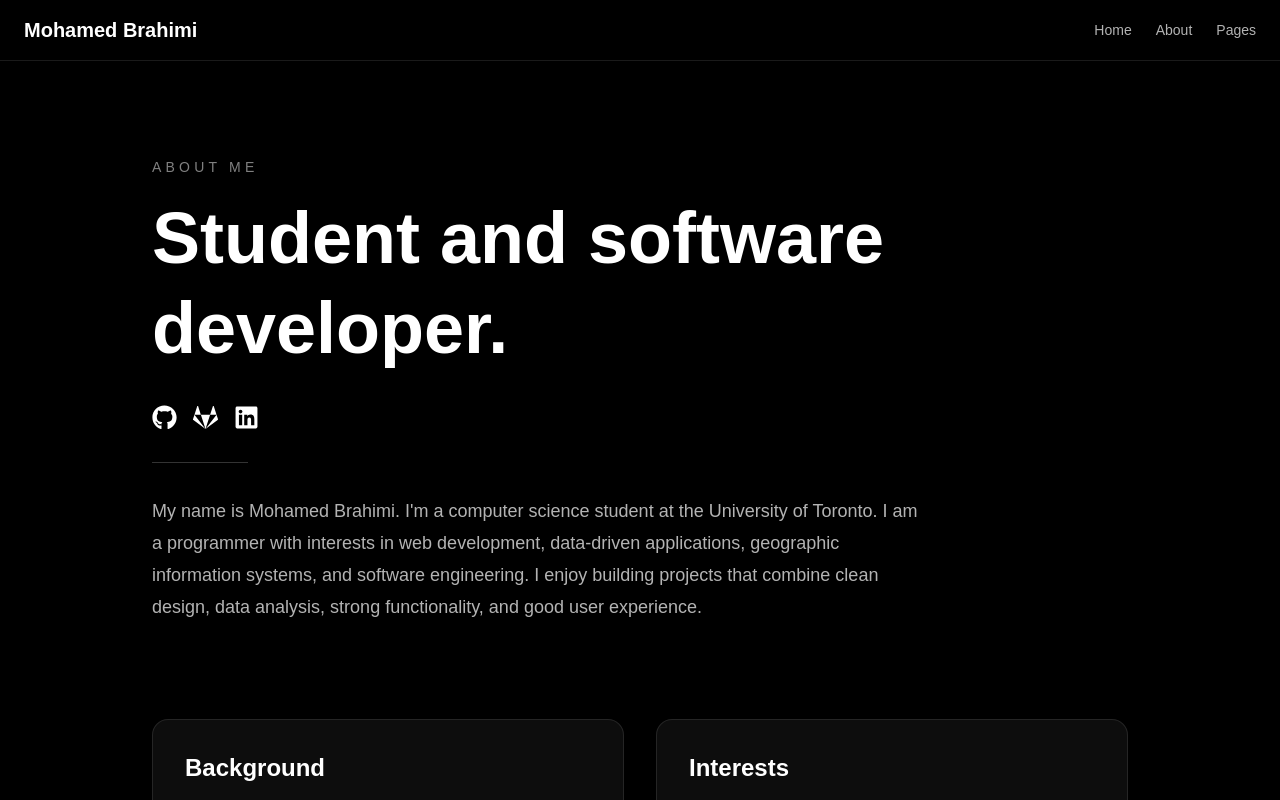
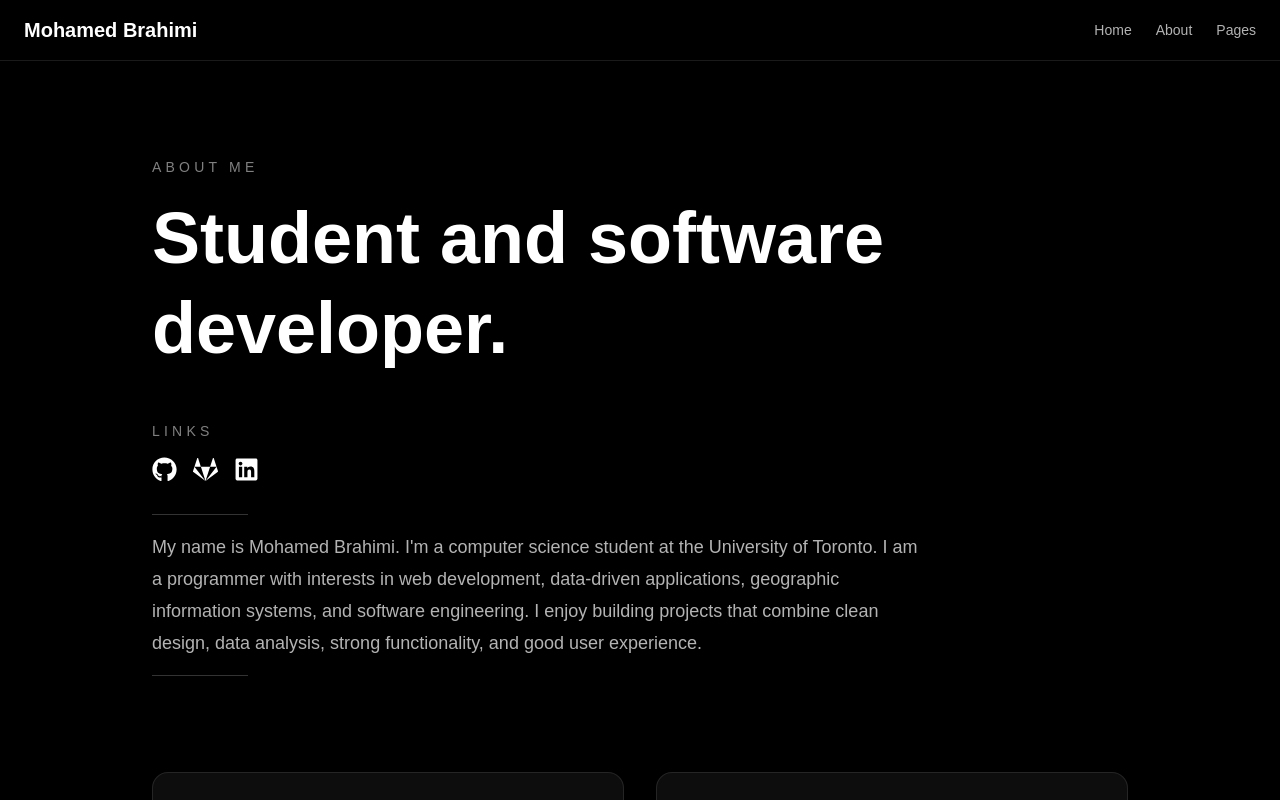
Before and after one commit to mbrahimi25/portfolio, a Next.js app: page /about in a window 1280 px wide. Shown: the top 800 px of the page. Built offline with nearby package versions, Linux system fonts and the light colour scheme.

Commit message:
Added tech stack icons and fixed issues

```diff
--- /dev/null
+++ b/biome.json
@@ -0,0 +1,34 @@
+{
+	"$schema": "https://biomejs.dev/schemas/2.4.15/schema.json",
+	"vcs": {
+		"enabled": true,
+		"clientKind": "git",
+		"useIgnoreFile": true
+	},
+	"files": {
+		"ignoreUnknown": false
+	},
+	"formatter": {
+		"enabled": true,
+		"indentStyle": "tab"
+	},
+	"linter": {
+		"enabled": false,
+		"rules": {
+			"recommended": true
+		}
+	},
+	"javascript": {
+		"formatter": {
+			"quoteStyle": "double"
+		}
+	},
+	"assist": {
+		"enabled": true,
+		"actions": {
+			"source": {
+				"organizeImports": "on"
+			}
+		}
+	}
+}
--- a/package.json
+++ b/package.json
@@ -19,6 +19,7 @@
     "react-icons": "^5.6.0"
   },
   "devDependencies": {
+    "@biomejs/biome": "2.4.15",
     "@tailwindcss/postcss": "^4",
     "@types/node": "^20",
     "@types/react": "^19",
--- a/src/app/lichess-dashboard-project/page.tsx
+++ b/src/app/lichess-dashboard-project/page.tsx
@@ -3,6 +3,7 @@ import Footer from "@/components/Footer";
 import ArticleHero from "@/sections/ArticleHero";
 
 import Image from "next/image";
+import { SiDjango, SiLichess, SiHtml5, SiCss } from "react-icons/si";
 
 export default function LichessDashboardProjectPage() {
   return (
@@ -16,7 +17,12 @@ export default function LichessDashboardProjectPage() {
         link="https://lichess-dashboard.vercel.app/"
         github="https://github.com/mbrahimi25/lichess-dashboard"
         gitlab="https://gitlab.com/mbrahimi25/lichess-dashboard"
-      />
+        >
+        <SiDjango size={25} className="transition duration-200 hover:scale-120"/>
+        <SiHtml5 size={25} className="transition duration-200 hover:scale-120"/>
+        <SiCss size={25} className="transition duration-200 hover:scale-120"/>
+        <SiLichess size={25} className="transition duration-200 hover:scale-120"/>
+      </ArticleHero>
 
       {/* Main Article Content */}
       <section className="mx-auto max-w-6xl px-6 pb-24">
--- a/src/app/ttc-visualizer-project/page.tsx
+++ b/src/app/ttc-visualizer-project/page.tsx
@@ -1,6 +1,9 @@
 import Navbar from "@/components/Navbar";
 import Footer from "@/components/Footer";
 import ArticleHero from "@/sections/ArticleHero";
+
+import { SiHtml5, SiCss, SiJavascript } from "react-icons/si";
+import { TbBrandAdobeIllustrator } from "react-icons/tb";
 
 import Image from "next/image";
 
@@ -15,7 +18,13 @@ export default function TtcVisualizerProjectPage() {
         desc="By Mohamed Brahimi"
         link="https://visualize-ttc.vercel.app/"
         github="https://github.com/mbrahimi25/visualize-ttc"
-      />
+      >
+        <SiHtml5 size={25} className="transition duration-200 hover:scale-120"/>
+        <SiCss size={25} className="transition duration-200 hover:scale-120"/>
+        <SiJavascript size={25} className="transition duration-200 hover:scale-120"/>
+        <TbBrandAdobeIllustrator size={25} className="transition duration-200 hover:scale-120"/>
+
+      </ArticleHero>
 
       {/* Main Article Content */}
       <section className="mx-auto max-w-6xl px-6 pb-24">
--- a/src/sections/ArticleHero.tsx
+++ b/src/sections/ArticleHero.tsx
@@ -2,8 +2,15 @@
 
 import Link from "next/link";
 import { motion } from "framer-motion";
-import { FaGithub, FaGitlab, FaLinkedin, FaExternalLinkAlt } from "react-icons/fa";
-import { SiPypi, SiArcgis } from "react-icons/si"
+import { IconType } from "react-icons";
+import {
+	FaGithub,
+	FaGitlab,
+	FaLinkedin,
+	FaExternalLinkAlt,
+} from "react-icons/fa";
+import { SiPypi, SiArcgis } from "react-icons/si";
+import React from "react";
 
 type ArticleHeroProps = {
 	title: string;
@@ -15,6 +22,7 @@ type ArticleHeroProps = {
 	pypi?: string;
 	arcgis?: string;
 	linkedin?: string;
+	children?: React.ReactNode;
 };
 
 export default function ArticleHero({
@@ -27,13 +35,14 @@ export default function ArticleHero({
 	pypi,
 	arcgis,
 	linkedin,
+	children,
 }: ArticleHeroProps) {
 	return (
 		<motion.div
 			initial={{ opacity: 0 }}
 			animate={{ opacity: 1 }}
-      transition={{ duration: 2 }}>
-
+			transition={{ duration: 2 }}
+		>
 			{/* Hero */}
 			<section className="mx-auto max-w-5xl px-6 py-24">
 				<p className="mb-4 text-sm uppercase tracking-[0.3em] text-white/50">
@@ -47,46 +56,99 @@ export default function ArticleHero({
 				<motion.div
 					initial={{ opacity: 0, y: 30 }}
 					animate={{ opacity: 1, y: 0 }}
-        transition={{ duration: 4 }}>
+					transition={{ duration: 4 }}
+>
+					{/* Links and Tech Stack */}
+					<div className="flex gap-12">
+						{/* Links */}
+						{ (link || github || gitlab || pypi || arcgis || linkedin) && (
+						<div className="mt-8 gap-4">
+						<p className="mt-4 text-sm uppercase tracking-[0.3em] text-white/50">Links</p>
 
-          <div className="mt-8 flex gap-4">
+						<div className="mt-4 flex gap-4">
 						{link && (
-              <a href={link} className="transition duration-200 hover:scale-120" target="_blank">
-                <FaExternalLinkAlt size={25}/>
-              </a>)}
+							<a
+								href={link}
+								className="transition duration-200 hover:scale-120"
+								target="_blank"
+							>
+								<FaExternalLinkAlt size={25} />
+							</a>
+						)}
 
 						{github && (
-              <a href={github} className="transition duration-200 hover:scale-120" target="_blank">
+							<a
+								href={github}
+								className="transition duration-200 hover:scale-120"
+								target="_blank"
+							>
 								<FaGithub size={25} />
-              </a>)}
+							</a>
+						)}
 
 						{gitlab && (
-              <a href={gitlab} className="transition duration-200 hover:scale-120" target="_blank">
+							<a
+								href={gitlab}
+								className="transition duration-200 hover:scale-120"
+								target="_blank"
+							>
 								<FaGitlab size={25} />
-              </a>)}
+							</a>
+						)}
 						{pypi && (
-              <a href={pypi} className="transition duration-200 hover:scale-120" target="_blank">
+							<a
+								href={pypi}
+								className="transition duration-200 hover:scale-120"
+								target="_blank"
+							>
 								<SiPypi size={25} />
-              </a>)}
+							</a>
+						)}
 						{arcgis && (
-              <a href={arcgis} className="transition duration-200 hover:scale-120" target="_blank">
+							<a
+								href={arcgis}
+								className="transition duration-200 hover:scale-120"
+								target="_blank"
+							>
 								<SiArcgis size={25} />
-              </a>)}
+							</a>
+						)}
 						{linkedin && (
-              <a href={linkedin} className="transition duration-200 hover:scale-120" target="_blank">
+							<a
+								href={linkedin}
+								className="transition duration-200 hover:scale-120"
+								target="_blank"
+							>
 								<FaLinkedin size={25} />
-              </a>)}
+							</a>
+						)}
+						</div>
+						</div>
+						)}
+
+						{/* Tech Stack */}
+						<div className="mt-8 gap-4">
+							{children && (
+								<>
+									<p className="mt-4 text-sm uppercase tracking-[0.3em] text-white/50">Tech Stack</p>
+
+									<div className="mt-4 flex gap-4">{children}</div>
+								</>
+							)}
+						</div>
+
 					</div>
 
 				</motion.div>
 
 				<div className="mt-8 h-px w-24 bg-white/20" />
 
-        <p className="mt-8 max-w-3xl text-lg leading-8 text-white/70">
-          {desc}
-        </p>
+				<p className="mt-4 max-w-3xl text-lg leading-8 text-white/70">{desc}</p>
+
+				<div className="mt-4 h-px w-24 bg-white/20" />
+
+
 			</section>
-
 		</motion.div>
 	);
 }
```
Also changed, not shown: 1 other file (tests, documents, lock files or other folders). Lines whose indentation alone changed are shown as unchanged.
